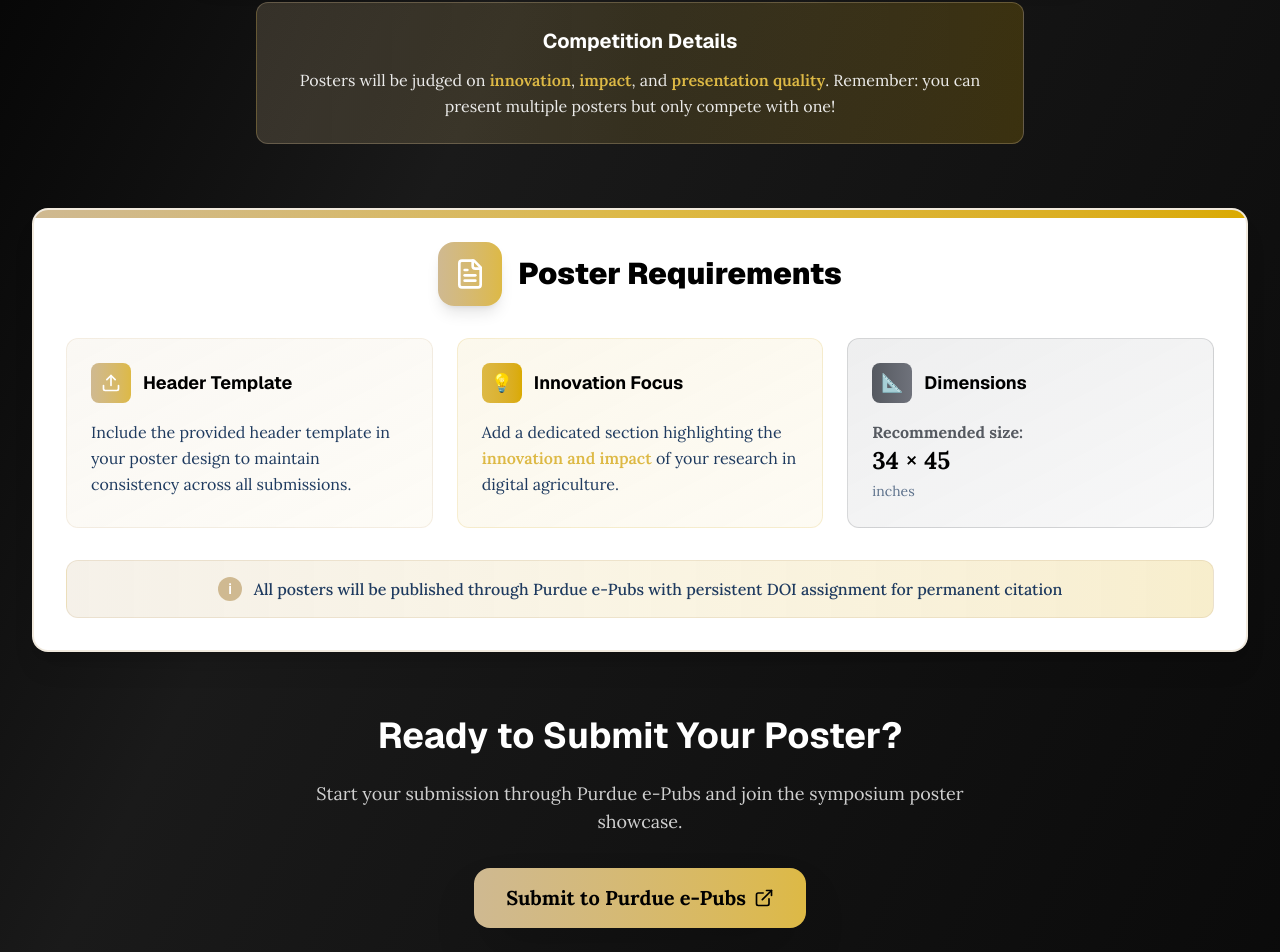
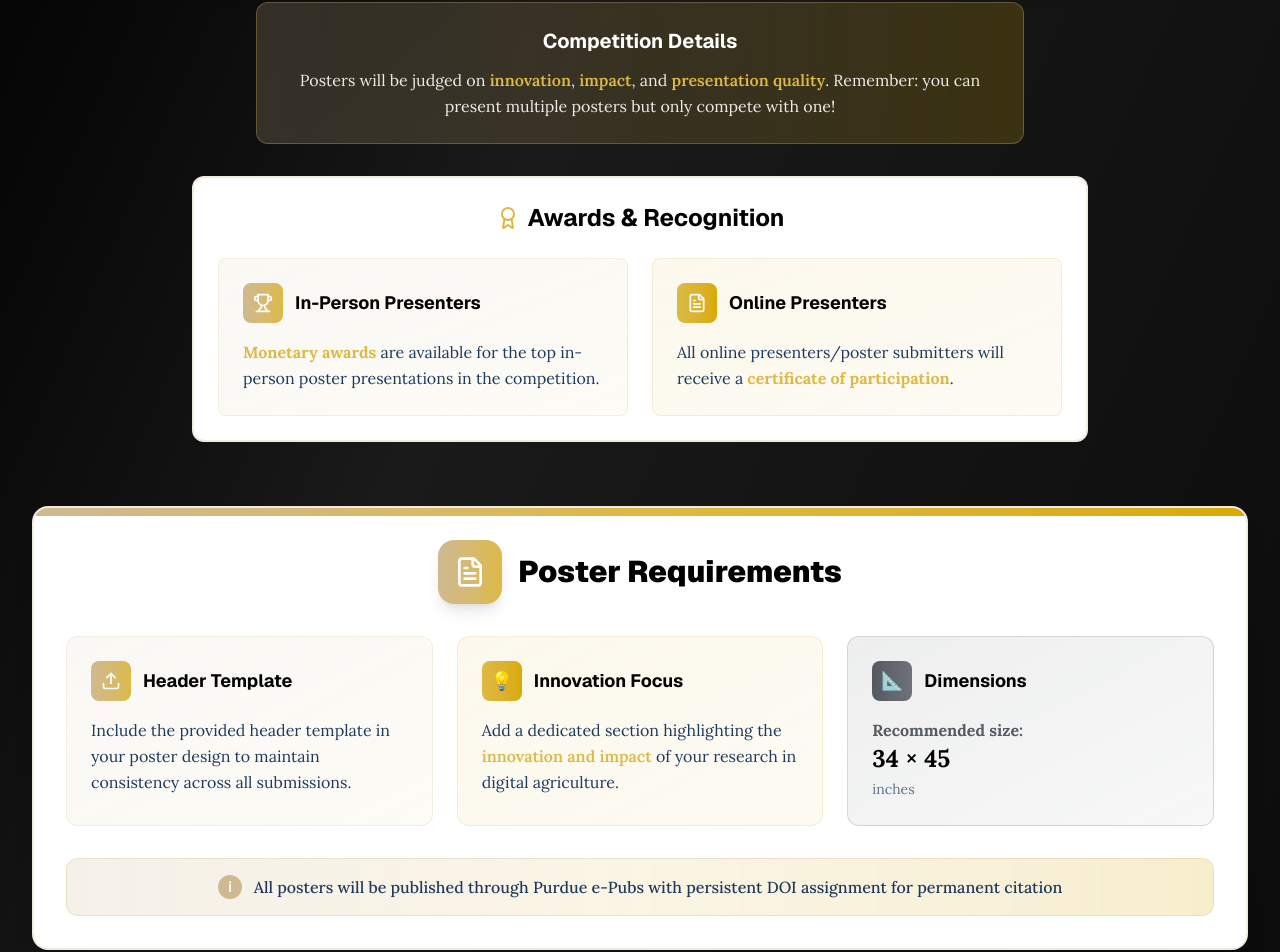
Before and after one commit to PurdueSyDAg/PurdueSyDAg.github.io, a Next.js app: page / in a window 1280 px wide. Shown: the part 3436-4388 px from the top of the page. Built offline with nearby package versions, Linux system fonts and the light colour scheme.

Commit message:
chore: add details about poster prizes

```diff
--- a/components/Posters.tsx
+++ b/components/Posters.tsx
@@ -314,6 +314,50 @@ export function Posters() {
                             </p>
                         </div>
                     </motion.div>
+
+                    {/* Awards and Recognition */}
+                    <motion.div
+                        initial={{ opacity: 0, y: 20 }}
+                        whileInView={{ opacity: 1, y: 0 }}
+                        transition={{ duration: 0.6, delay: 0.5 }}
+                        viewport={{ once: true }}
+                        className="mt-8 bg-white rounded-xl p-6 border-2 border-[#CFB991]/30 max-w-4xl mx-auto"
+                    >
+                        <div className="text-center mb-6">
+                            <h4 className="text-2xl font-bold text-[#000000] mb-3 flex items-center justify-center gap-2">
+                                <Award className="w-6 h-6 text-[#DDB945]" />
+                                Awards & Recognition
+                            </h4>
+                        </div>
+
+                        <div className="grid grid-cols-1 md:grid-cols-2 gap-6">
+                            {/* In-Person Awards */}
+                            <div className="bg-gradient-to-br from-[#CFB991]/10 to-[#DDB945]/5 rounded-lg p-6 border border-[#CFB991]/20">
+                                <div className="flex items-center mb-4">
+                                    <div className="w-10 h-10 bg-gradient-to-r from-[#CFB991] to-[#DDB945] rounded-lg flex items-center justify-center mr-3">
+                                        <Trophy className="w-5 h-5 text-white" />
+                                    </div>
+                                    <h5 className="text-lg font-bold text-[#000000]">In-Person Presenters</h5>
+                                </div>
+                                <p className="text-[#1E3A5F] leading-relaxed">
+                                    <span className="font-bold text-[#DDB945]">Monetary awards</span> are available for the top in-person poster presentations in the competition.
+                                </p>
+                            </div>
+
+                            {/* Online Recognition */}
+                            <div className="bg-gradient-to-br from-[#DDB945]/10 to-[#DAAA00]/5 rounded-lg p-6 border border-[#DDB945]/20">
+                                <div className="flex items-center mb-4">
+                                    <div className="w-10 h-10 bg-gradient-to-r from-[#DDB945] to-[#DAAA00] rounded-lg flex items-center justify-center mr-3">
+                                        <FileText className="w-5 h-5 text-white" />
+                                    </div>
+                                    <h5 className="text-lg font-bold text-[#000000]">Online Presenters</h5>
+                                </div>
+                                <p className="text-[#1E3A5F] leading-relaxed">
+                                    All online presenters/poster submitters will receive a <span className="font-bold text-[#DDB945]">certificate of participation</span>.
+                                </p>
+                            </div>
+                        </div>
+                    </motion.div>
                 </motion.div>
 
                 {/* Requirements */}
```
